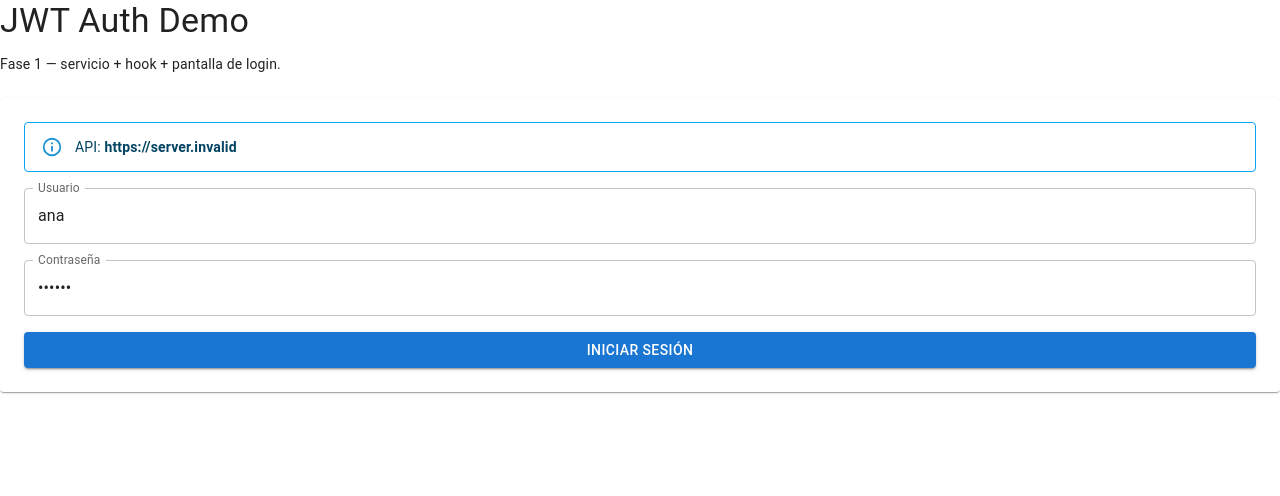
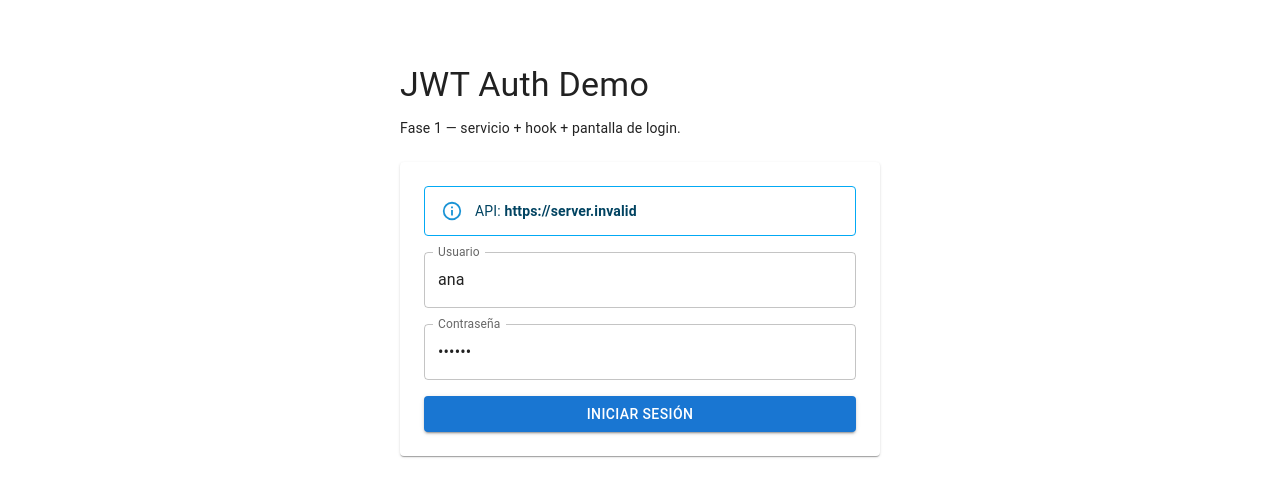
Before and after one commit to JDHernandez04/jwt-auth-demo, a React (Vite) app: page /login in a window 1280 px wide. Shown: the top 496 px of the page. Built offline with nearby package versions, Linux system fonts and the light colour scheme; no server answers.

Commit message:
Agrupando estilos en la propiedad sx para Box

```diff
--- a/src/components/ProjectList.tsx
+++ b/src/components/ProjectList.tsx
@@ -14,9 +14,9 @@ interface ProjectListProps {
 }
 
 export function ProjectList({ projects, loading, error }: ProjectListProps) {
-  if (loading) {
+if (loading) {
     return (
-      <Stack alignItems="center" py={4}>
+      <Stack sx={{ alignItems: 'center', py: 4 }}>
         <CircularProgress />
       </Stack>
     )
--- a/src/pages/DashboardPage.tsx
+++ b/src/pages/DashboardPage.tsx
@@ -23,8 +23,8 @@ export function DashboardPage() {
   }
 
   return (
-    <Box maxWidth={640} mx="auto" mt={6}>
-      <Stack direction="row" justifyContent="space-between" alignItems="center" mb={3}>
+    <Box sx={{ maxWidth: 640, mx: 'auto', mt: 6 }}>
+      <Box sx={{ display: 'flex', justifyContent: 'space-between', alignItems: 'center', mb: 3, width: '100%' }}>
         <Box>
           <Typography variant="h4" gutterBottom>
             Dashboard
@@ -36,7 +36,7 @@ export function DashboardPage() {
         <Button startIcon={<LogoutIcon />} onClick={handleLogout}>
           Cerrar sesión
         </Button>
-      </Stack>
+      </Box>
 
       <Paper sx={{ p: 3, mb: 3 }}>
         <ProjectForm {...projectForm} />
--- a/src/pages/LoginPage.tsx
+++ b/src/pages/LoginPage.tsx
@@ -34,7 +34,7 @@ export function LoginPage() {
   }
 
   return (
-    <Box maxWidth={480} mx="auto" mt={8}>
+    <Box sx={{ maxWidth: 480, mx: 'auto', mt: 8 }}>
       <Typography variant="h4" gutterBottom>
         JWT Auth Demo
       </Typography>
```
